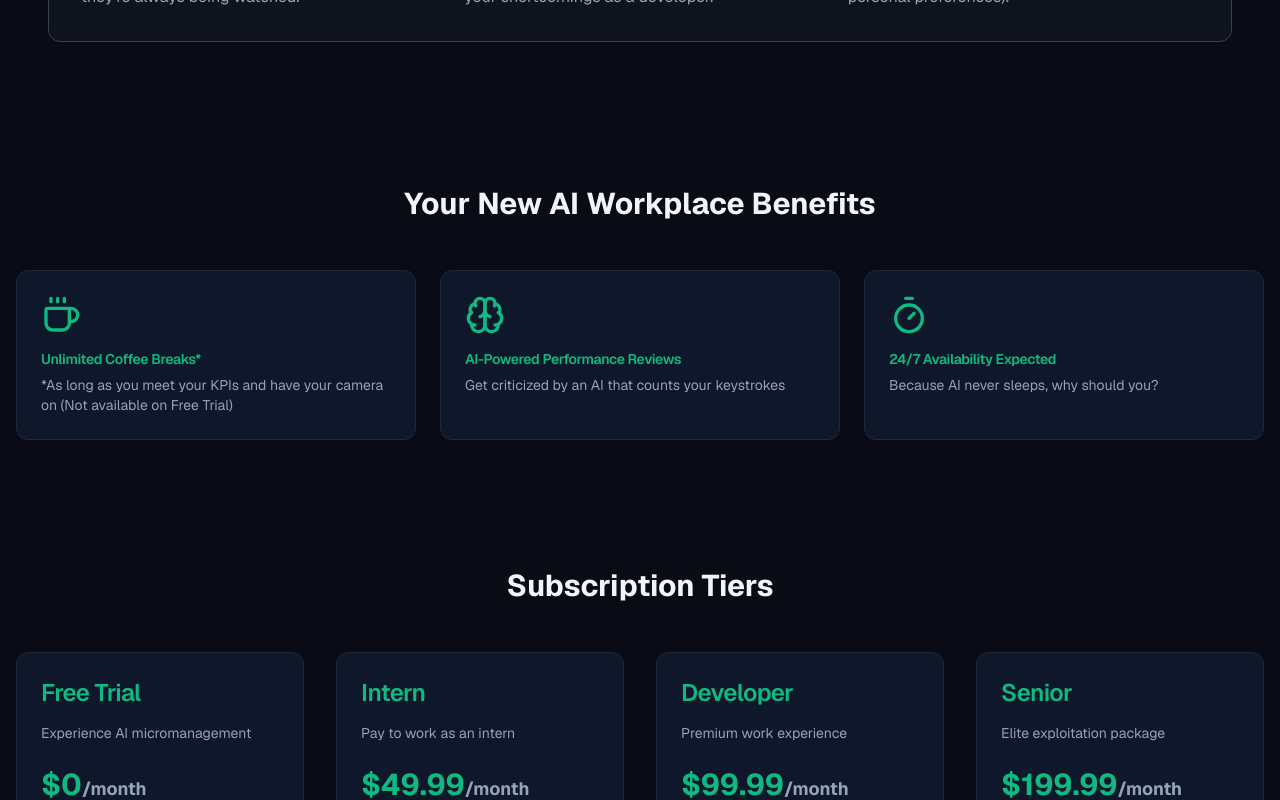
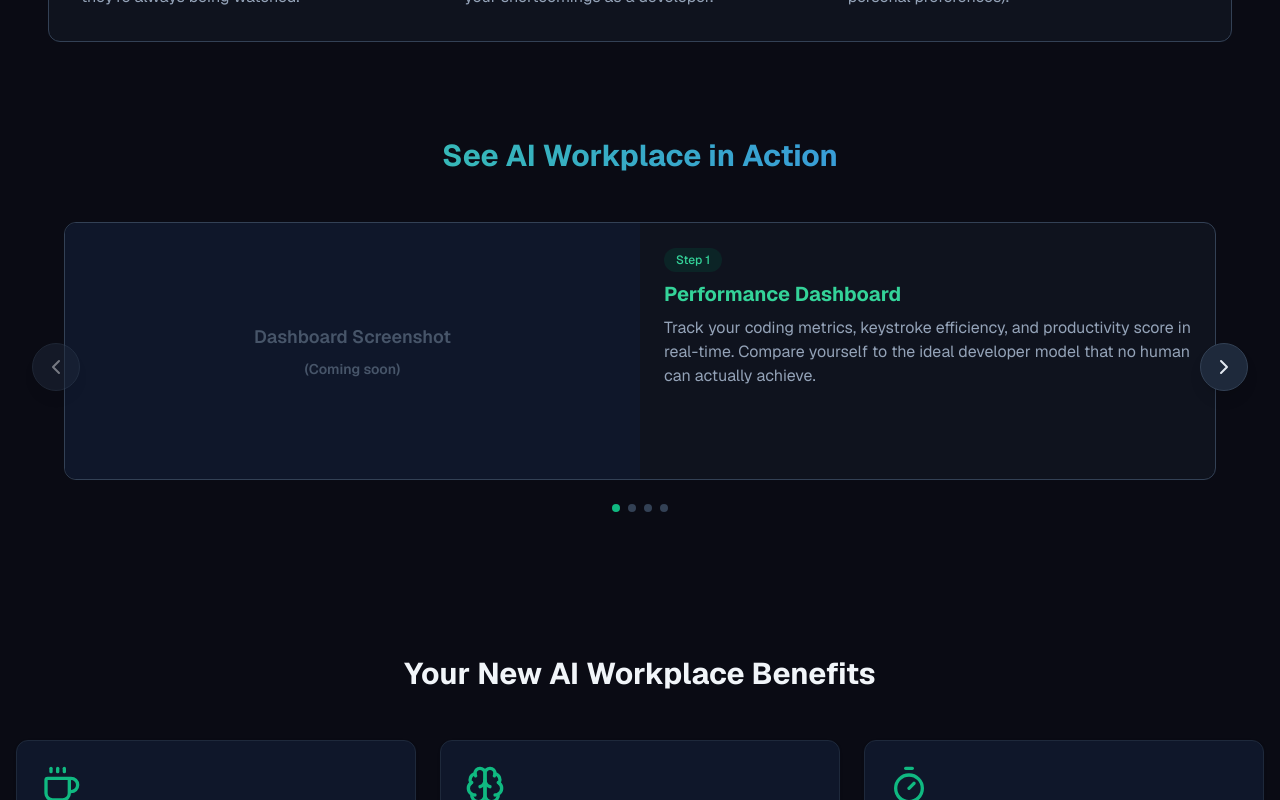
Before and after one commit to cleanupDev/ai_workplace, a Next.js app: page / in a window 1280 px wide. Shown: the part 920-1720 px from the top of the page. Built offline with nearby package versions, Linux system fonts and the light colour scheme.

Commit message:
add placeholder screenshot section

```diff
--- a/components/landing/Hero.tsx
+++ b/components/landing/Hero.tsx
@@ -1,8 +1,71 @@
+"use client";
+
 import { Button } from "@/components/ui/button";
 import Link from "next/link";
 import Image from "next/image";
+import { useRef, useState, useEffect } from "react";
 
 export function Hero() {
+  const scrollContainerRef = useRef<HTMLDivElement>(null);
+  const [activeIndex, setActiveIndex] = useState(0);
+  const totalScreenshots = 4;
+
+  const scrollToIndex = (index: number) => {
+    if (!scrollContainerRef.current) return;
+
+    // Ensure index is between 0 and totalScreenshots-1
+    const targetIndex = Math.max(0, Math.min(index, totalScreenshots - 1));
+    const container = scrollContainerRef.current;
+
+    // Calculate the target scroll position - each card is 100% width with some gap
+    const cardWidth = container.offsetWidth;
+    const scrollPosition = targetIndex * cardWidth;
+
+    // Directly set the scroll position
+    container.scrollTo({
+      left: scrollPosition,
+      behavior: 'smooth'
+    });
+
+    setActiveIndex(targetIndex);
+  };
+
+  const handlePrevious = () => {
+    scrollToIndex(activeIndex - 1);
+  };
+
+  const handleNext = () => {
+    scrollToIndex(activeIndex + 1);
+  };
+
+  // Handle scroll events to update the active index
+  const handleScroll = () => {
+    if (!scrollContainerRef.current) return;
+
+    const container = scrollContainerRef.current;
+    const scrollPosition = container.scrollLeft;
+    const cardWidth = container.offsetWidth;
+
+    // Calculate which card is most visible
+    const newIndex = Math.round(scrollPosition / cardWidth);
+
+    // Update active index if it changed
+    if (newIndex !== activeIndex && newIndex >= 0 && newIndex < totalScreenshots) {
+      setActiveIndex(newIndex);
+    }
+  };
+
+  // Add resize handler to recalculate positions when window size changes
+  useEffect(() => {
+    const handleResize = () => {
+      // Re-scroll to current active index after resize
+      scrollToIndex(activeIndex);
+    };
+
+    window.addEventListener('resize', handleResize);
+    return () => window.removeEventListener('resize', handleResize);
+  }, [activeIndex]);
+
   return (
     <section className="py-20">
       <div className="max-w-7xl mx-auto px-4 sm:px-6 lg:px-8">
@@ -85,6 +148,108 @@ export function Hero() {
             </div>
           </div>
         </div>
+
+        {/* Screenshots Section */}
+        <div className="mt-24">
+          <h2 className="text-3xl font-bold text-center mb-12 bg-gradient-to-r from-emerald-400 to-blue-500 text-transparent bg-clip-text">
+            See AI Workplace in Action
+          </h2>
+
+          <div className="relative">
+            {/* Left scroll button */}
+            <button
+              type="button"
+              onClick={handlePrevious}
+              disabled={activeIndex === 0}
+              className={`absolute left-0 top-1/2 -translate-y-1/2 -translate-x-4 z-10 hidden md:flex h-12 w-12 items-center justify-center rounded-full bg-slate-800 border border-slate-700 text-slate-200 shadow-lg transition-all ${activeIndex === 0 ? 'opacity-50 cursor-not-allowed' : 'hover:bg-slate-700'}`}
+            >
+              <svg xmlns="http://www.w3.org/2000/svg" width="24" height="24" viewBox="0 0 24 24" fill="none" stroke="currentColor" strokeWidth="2" strokeLinecap="round" strokeLinejoin="round">
+                <path d="M15 18l-6-6 6-6" />
+              </svg>
+            </button>
+
+            {/* Right scroll button */}
+            <button
+              type="button"
+              onClick={handleNext}
+              disabled={activeIndex === totalScreenshots - 1}
+              className={`absolute right-0 top-1/2 -translate-y-1/2 translate-x-4 z-10 hidden md:flex h-12 w-12 items-center justify-center rounded-full bg-slate-800 border border-slate-700 text-slate-200 shadow-lg transition-all ${activeIndex === totalScreenshots - 1 ? 'opacity-50 cursor-not-allowed' : 'hover:bg-slate-700'}`}
+            >
+              <svg xmlns="http://www.w3.org/2000/svg" width="24" height="24" viewBox="0 0 24 24" fill="none" stroke="currentColor" strokeWidth="2" strokeLinecap="round" strokeLinejoin="round">
+                <path d="M9 18l6-6-6-6" />
+              </svg>
+            </button>
+
+            {/* Carousel container */}
+            <div className="overflow-hidden">
+              {/* Horizontal scrollable container */}
+              <div
+                ref={scrollContainerRef}
+                onScroll={handleScroll}
+                className="flex overflow-x-auto snap-x snap-mandatory scrollbar-hide"
+                style={{
+                  scrollbarWidth: 'none',
+                  msOverflowStyle: 'none',
+                  WebkitOverflowScrolling: 'touch'
+                }}
+              >
+                {[1, 2, 3, 4].map((num, index) => (
+                  <div
+                    key={index}
+                    className="flex-none w-full snap-center"
+                  >
+                    <div className="bg-slate-800/30 rounded-xl overflow-hidden border border-slate-700 transition-all duration-300 hover:shadow-lg hover:shadow-emerald-500/10 mx-4">
+                      <div className="flex flex-col md:flex-row">
+                        <div className="relative h-64 md:w-1/2 bg-slate-900">
+                          {/* Placeholder for screenshot - replace with actual image later */}
+                          <div className="absolute inset-0 flex items-center justify-center text-slate-600 text-lg font-semibold">
+                            <div className="text-center p-4">
+                              <p>{index === 0 ? "Dashboard" : index === 1 ? "Code Review" : index === 2 ? "Break Timer" : "Performance Review"} Screenshot</p>
+                              <p className="text-sm mt-2">(Coming soon)</p>
+                            </div>
+                          </div>
+                        </div>
+                        <div className="p-6 md:w-1/2">
+                          <div className="inline-block mb-2 px-3 py-1 rounded-full bg-emerald-900/30 text-emerald-400 text-xs font-medium">Step {index + 1}</div>
+                          <h3 className="text-xl font-bold text-emerald-400 mb-2">
+                            {index === 0 ? "Performance Dashboard" :
+                             index === 1 ? "AI Code Reviews" :
+                             index === 2 ? "Timed Coffee Breaks" :
+                             "AI Performance Reviews"}
+                          </h3>
+                          <p className="text-slate-400">
+                            {index === 0 ? (
+                              "Track your coding metrics, keystroke efficiency, and productivity score in real-time. Compare yourself to the ideal developer model that no human can actually achieve."
+                            ) : index === 1 ? (
+                              "Receive detailed feedback on your code from an AI that's been trained on every programming mistake ever made, yet somehow still misses the actual bugs."
+                            ) : index === 2 ? (
+                              "Our AI precisely calculates the optimal break duration based on your productivity metrics. Your camera remains on during breaks to ensure you're using your time efficiently."
+                            ) : (
+                              "Get quantitative evaluations of your worth as a developer through our sophisticated algorithm that reduces your complex skills and contributions to a single number."
+                            )}
+                          </p>
+                        </div>
+                      </div>
+                    </div>
+                  </div>
+                ))}
+              </div>
+            </div>
+
+            {/* Indicator dots */}
+            <div className="flex justify-center mt-6 gap-2">
+              {Array.from({ length: totalScreenshots }).map((_, index) => (
+                <button
+                  key={index}
+                  type="button"
+                  onClick={() => scrollToIndex(index)}
+                  className={`h-2 w-2 rounded-full transition-colors ${activeIndex === index ? 'bg-emerald-500' : 'bg-slate-700 hover:bg-slate-600'}`}
+                  aria-label={`Go to screenshot ${index + 1}`}
+                />
+              ))}
+            </div>
+          </div>
+        </div>
       </div>
     </section>
   );
```
